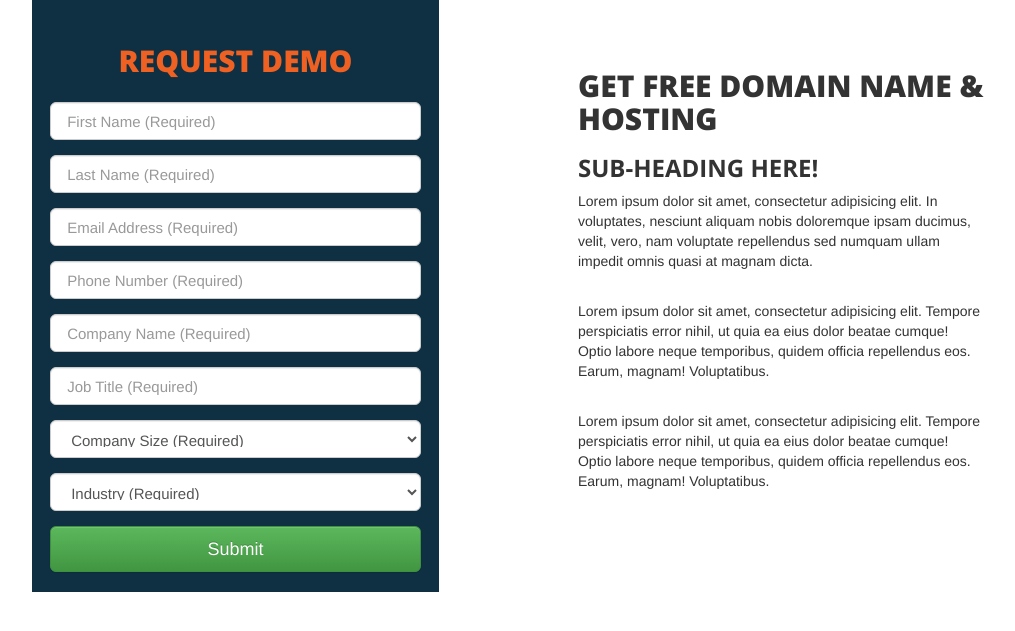
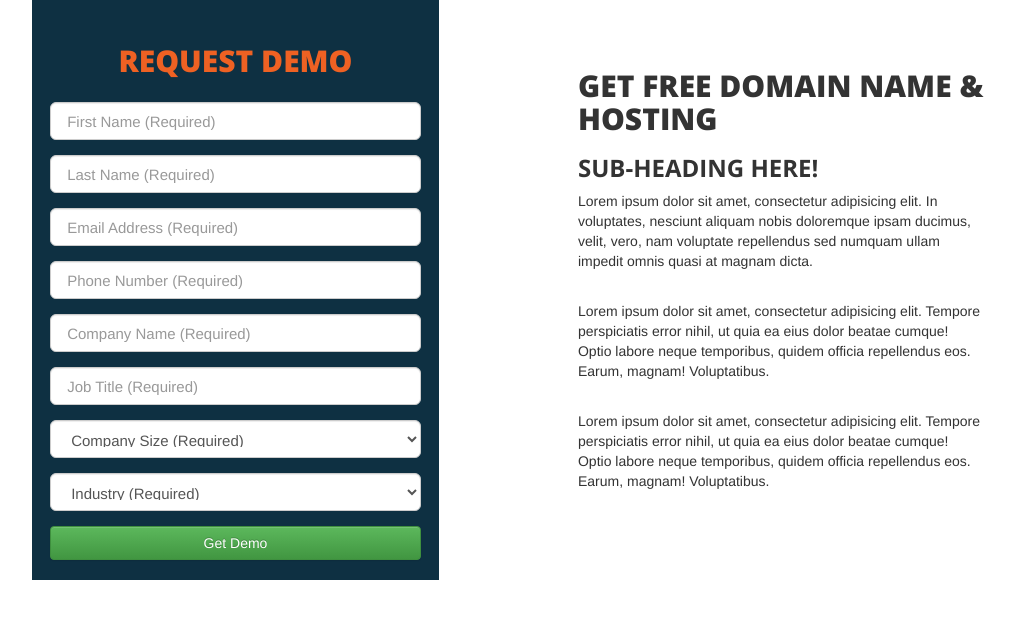
Before and after one commit to ginoskurtloven/Proy3kto101---LandingPage, a PHP site: page / in a window 1280 px wide. Shown: the part 61-692 px from the top of the page, without its empty margins (77-1092 px from the left). Run offline with PHP 8.4, Linux system fonts and the light colour scheme.

Commit message:
Updated the README.md and Made some tweak on the index.php

```diff
--- a/index.php
+++ b/index.php
@@ -72,7 +72,7 @@
 						<option value="Travel - Hospitality">Travel - Hospitality</option>
 					</select>
 				</div>
-				<input type="submit" class="btn btn-success btn-block btn-lg">
+				<input type="submit" class="btn btn-success btn-block btn-md" value="Get Demo">
 			</form>
 		</div>
 		</div>
```
Also changed, not shown: README.md.
